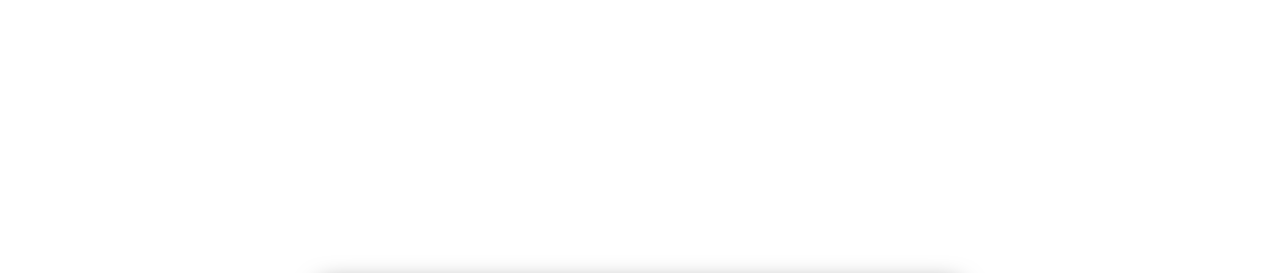
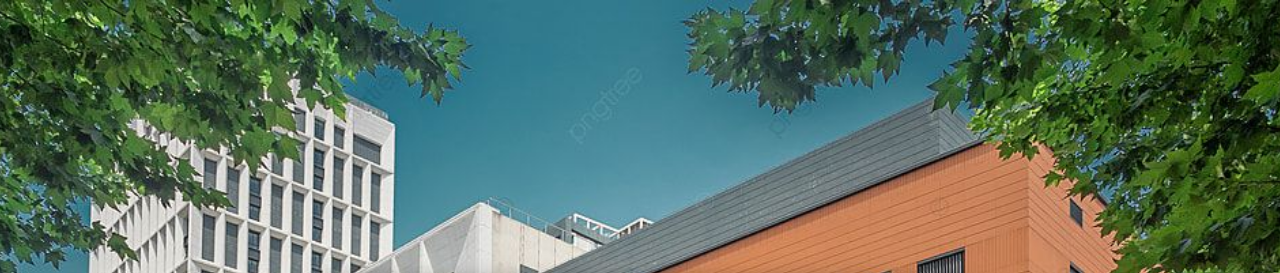
Before and after one commit to himanshidwivedi1611/first-project, a website: page index.html in a window 1280 px wide. Shown: the top 273 px of the page. Drawn offline with Linux system fonts and the light colour scheme.

Commit message:
Fix background image path in style.css
Updated background image path in body style.

```diff
--- a/style.css
+++ b/style.css
@@ -2,7 +2,7 @@ body {
   margin: 0;
   padding: 0;
   font-family: "Segoe UI", Arial, sans-serif;
-  background: url("/images/bg.jpg") no-repeat center center/cover;
+  background: url("bg.jpg") no-repeat center center/cover;
   height: 100vh;
   display: flex;
   align-items: center;
```
